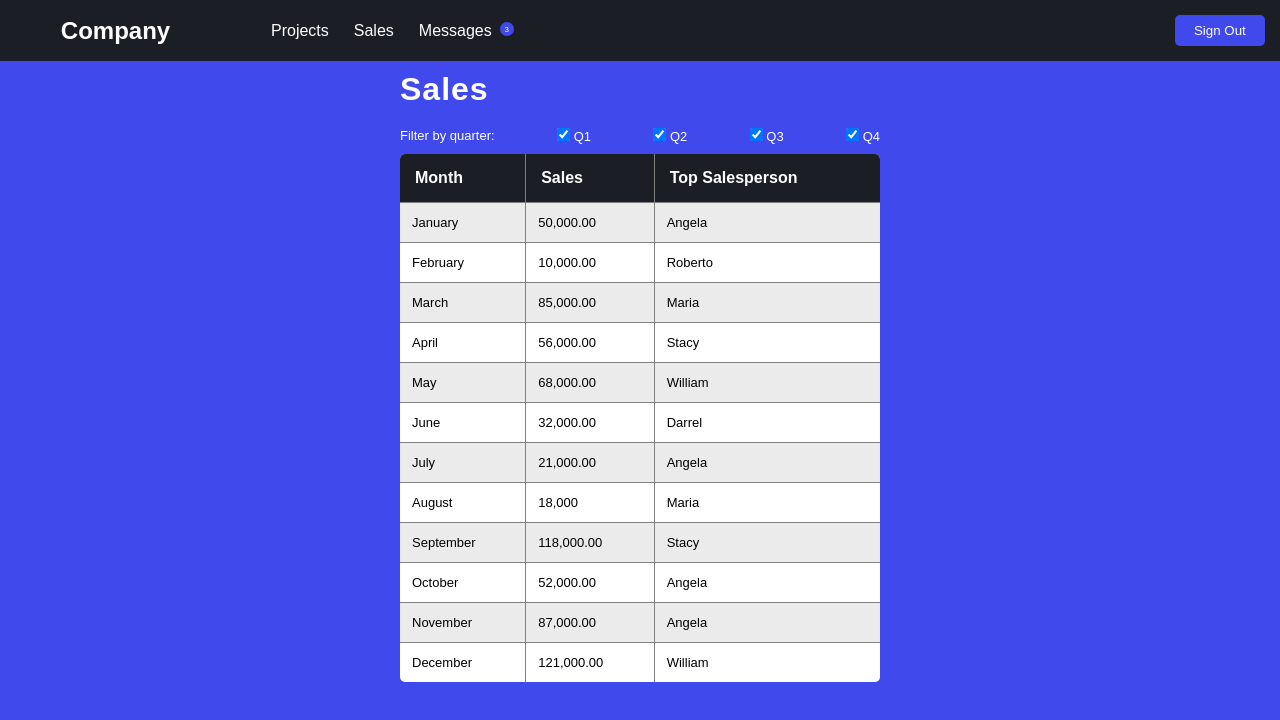
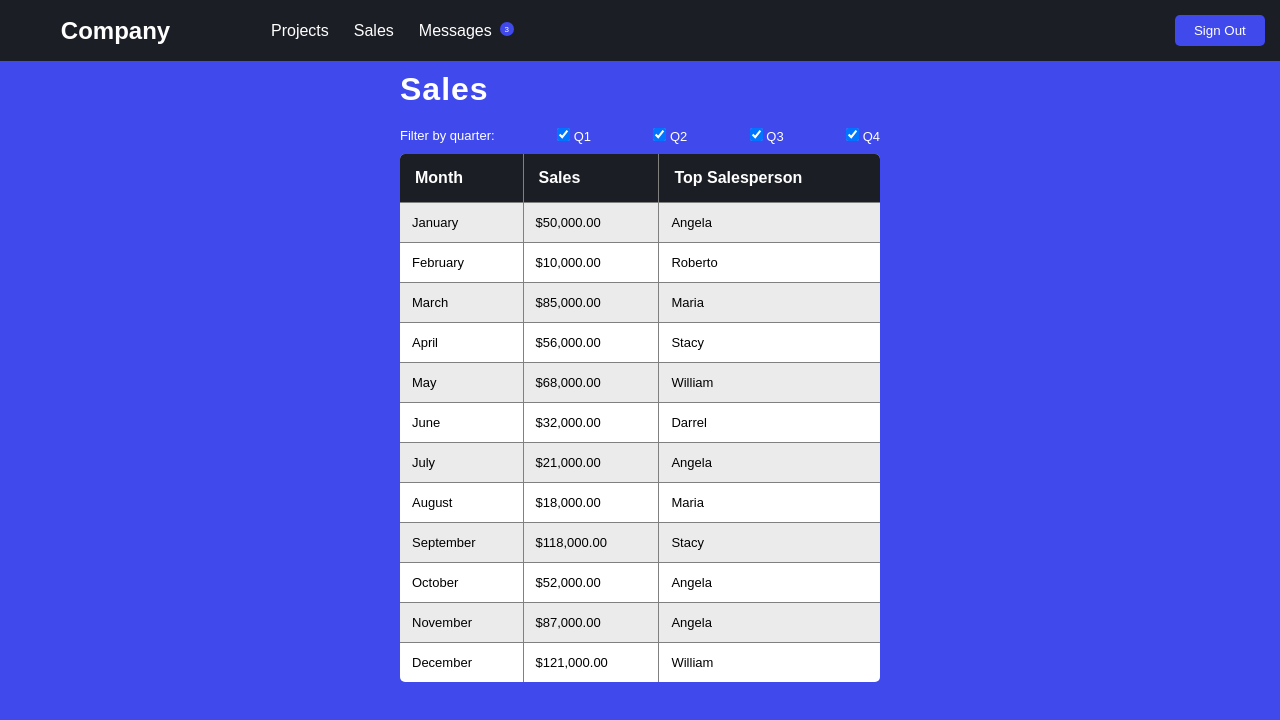
Before and after one commit to alice-griffin/Sales-Table, a plain HTML site: page index.html in a window 1280 px wide. Drawn offline with Linux system fonts and the light colour scheme.

Commit message:
added dollar signs and minor html and css changes

```diff
--- a/index.html
+++ b/index.html
@@ -5,10 +5,11 @@
     <meta charset="UTF-8">
     <meta name="viewport" content="width=device-width, initial-scale=1.0">
     <link rel="stylesheet" href="style.css">
-    <title>Document</title>
+    <title>Sales Page</title>
 </head>
 
 <body>
+    <main>
         <div class="parent-container">
             <nav>
                 <div class="logo">
@@ -18,7 +19,8 @@
                     <ul>
                         <li><a href="#">Projects</a></li>
                         <li><a href="#">Sales</a></li>
-                    <li><a href="#">Messages<div class="msg-wrapper"><span class="msg-number">3</span></div></a></li>
+                        <li><a href="#">Messages<div class="msg-wrapper"><span class="msg-number">3</span></div></a>
+                        </li>
                     </ul>
                     <button>Sign Out</button>
                 </div>
@@ -30,19 +32,19 @@
                     <ul>
                         <li>Filter by quarter:</li>
                         <li>
-                        <input type="checkbox" id="checkbox" value="q1">
-                        <label for="q1=checkbox">Q1</label>
+                            <input value="q1" type="checkbox" name="checkbox" id="checkbox1">
+                            <label for="checkbox1">Q1</label>
                         <li>
-                        <input type="checkbox" id="checkbox" value="q2">
-                        <label for="q2-checkbox">Q2</label>
+                            <input value="q2" type="checkbox" name="checkbox" id="checkbox2">
+                            <label for="checkbox2">Q2</label>
                         </li>
                         <li>
-                        <input type="checkbox" id="checkbox" value="q3">
-                        <label for="q3-checkbox">Q3</label>
+                            <input value="q3" type="checkbox" name="checkbox" id="checkbox3">
+                            <label for="checkbox3">Q3</label>
                         </li>
                         <li>
-                        <input type="checkbox" id="checkbox" value="q4">
-                        <label for="q4-checkbox">Q4</label>
+                            <input value="q4" type="checkbox" name="checkbox" id="checkbox4">
+                            <label for="checkbox4">Q4</label>
                         </li>
                     </ul>
                 </div>
@@ -56,63 +58,63 @@
                             </tr>
                             <tr class="q1">
                                 <td>January</td>
-                            <td>50,000.00</td>
-                            <td id="table-name">Angela</td>
+                                <td>$50,000.00</td>
+                                <td>Angela</td>
                             </tr>
                             <tr class="q1">
                                 <td>February</td>
-                            <td>10,000.00</td>
-                            <td id="table-name">Roberto</td>
+                                <td>$10,000.00</td>
+                                <td>Roberto</td>
                             </tr>
                             <tr class="q1">
                                 <td>March</td>
-                            <td>85,000.00</td>
-                            <td id="table-name">Maria</td>
+                                <td>$85,000.00</td>
+                                <td>Maria</td>
                             </tr>
                             <tr class="q2">
                                 <td>April</td>
-                            <td>56,000.00</td>
-                            <td id="table-name">Stacy</td>
+                                <td>$56,000.00</td>
+                                <td>Stacy</td>
                             </tr>
                             <tr class="q2">
                                 <td>May</td>
-                            <td>68,000.00</td>
+                                <td>$68,000.00</td>
                                 <td>William</td>
                             </tr>
                             <tr class="q2">
                                 <td>June</td>
-                            <td>32,000.00</td>
-                            <td id="table-name">Darrel</td>
+                                <td>$32,000.00</td>
+                                <td>Darrel</td>
                             </tr>
                             <tr class="q3">
                                 <td>July</td>
-                            <td>21,000.00</td>
-                            <td id="table-name">Angela</td>
+                                <td>$21,000.00</td>
+                                <td>Angela</td>
                             </tr>
                             <tr class="q3">
                                 <td>August</td>
-                            <td>18,000</td>
+                                <td>$18,000.00</td>
                                 <td>Maria</td>
                             </tr>
                             <tr class="q3">
                                 <td>September</td>
-                            <td>118,000.00</td>
-                            <td id="table-name">Stacy</td>
+                                <td>$118,000.00</td>
+                                <td>Stacy</td>
                             </tr>
                             <tr class="q4">
                                 <td>October</td>
-                            <td>52,000.00</td>
+                                <td>$52,000.00</td>
                                 <td id="table-name">Angela</td>
                             </tr>
                             <tr class="q4">
                                 <td>November</td>
-                            <td>87,000.00</td>
-                            <td id="table-name">Angela</td>
+                                <td>$87,000.00</td>
+                                <td>Angela</td>
                             </tr>
                             <tr class="q4">
                                 <td>December</td>
-                            <td>121,000.00</td>
-                            <td id="table-name">William</td>
+                                <td>$121,000.00</td>
+                                <td>William</td>
                             </tr>
                         </table>
                     </div>
@@ -120,6 +122,7 @@
             </div>
         </div>
         <script src="script.js"></script>
+    </main>
 </body>
 
 </html>
--- a/script.js
+++ b/script.js
@@ -14,23 +14,24 @@ const getMonthNum = (month) => {
     } else if (month === "July") {
         return 7;
     } else if (month === "August") {
-        return 8
+        return 8;
     } else if (month === "September") {
-        return 9
+        return 9;
     } else if (month === "October") {
-        return 10
+        return 10;
     } else if (month === "November") {
-        return 11
+        return 11;
     } else if (month === "December") {
-        return 12
+        return 12;
     }
 }
+
+//When a checkbox is checked, filter the table to only show the corresponding rows. Q1 is January-March, Q2 is April-June, Q3 is July-September, and Q4 is October-December
 
 const filterByQuarter = (e) => {
     let checkbox = e.target;
     let toggleClass = '.' + checkbox.value;
     let toShow = document.querySelectorAll(`${toggleClass}`);
-    console.log(toShow);
     for (let i = 0; i < toShow.length; i++) {
         toShow[i].style.display = checkbox.checked ? 'table-row' : 'none';
     }
@@ -42,12 +43,13 @@ for (let i = 0; i < inputs.length; i++) {
     inputs[i].addEventListener('change', filterByQuarter);
 }
 
+//If the table heading "Top Salesperson" is clicked, the order of the rows should toggle between alphabetical and chronological.
 
 const sortByPerson = () => {
     let switchCount = 0;
     let table = document.getElementById("sales-table");
     let switching = true;
-    let dir = "asc"
+    let dir = "alph"
     while (switching) {
         switching = false;
         rows = table.rows;
@@ -57,7 +59,7 @@ const sortByPerson = () => {
             let y = rows[i + 1].getElementsByTagName("td")[2];
             let a = getMonthNum(rows[i].getElementsByTagName("td")[0].innerHTML);
             let b = getMonthNum(rows[i + 1].getElementsByTagName("td")[0].innerHTML);
-            if (dir == "asc") {
+            if (dir == "alph") {
                 if (x.innerHTML.toLowerCase() > y.innerHTML.toLowerCase()) {
                     shouldSwitch = true;
                     break;
@@ -74,13 +76,16 @@ const sortByPerson = () => {
             switching = true;
             switchCount++;
         } else {
-            if (switchCount == 0 && dir == "asc") {
+            if (switchCount == 0 && dir == "alph") {
                 dir = "chron";
                 switching = true;
             }
         }
     }
 }
+
+//If the table heading "Sales" is clicked, the order of the rows should sort from lowest to highest.
+//If clicked again, the order should sort from highest to lowest. If clicked again, the order should return to chronological.
 
 const sortBySales = () => {
     let switchCount = 0;
@@ -93,8 +98,8 @@ const sortBySales = () => {
         rows = table.rows;
         for (i = 1; i < (rows.length - 1); i++) {
             shouldSwitch = false;
-            let x = rows[i].getElementsByTagName("td")[1].innerHTML;
-            let y = rows[i + 1].getElementsByTagName("td")[1].innerHTML;
+            let x = rows[i].getElementsByTagName("td")[1].innerHTML.replace(/\$/g, '');
+            let y = rows[i + 1].getElementsByTagName("td")[1].innerHTML.replace(/\$/g, '');
             let a = getMonthNum(rows[i].getElementsByTagName("td")[0].innerHTML);
             let b = getMonthNum(rows[i + 1].getElementsByTagName("td")[0].innerHTML);
             if (dir == "lowest") {
@@ -122,6 +127,7 @@ const sortBySales = () => {
             if (switchCount == 0 && dir == "lowest") {
                 dir = "highest";
                 switching = true;
+                //never hits this else if
             } else if (switchCount == 0 && dir == "highest") {
                 dir = "chron";
                 switching = true;
--- a/style.css
+++ b/style.css
@@ -157,6 +157,15 @@ h1 {
     padding: 10px;
 }
 
+.sales-header, .salesperson-header {
+    cursor: pointer;
+    transition: 0.3s;
+}
+
+.sales-header:hover, .salesperson-header:hover {
+    opacity: 0.8;
+}
+
 /* ----- desktop styling -----  */
 
 @media only screen and (min-width: 768px) {
```
Lines whose indentation alone changed are shown as unchanged.
